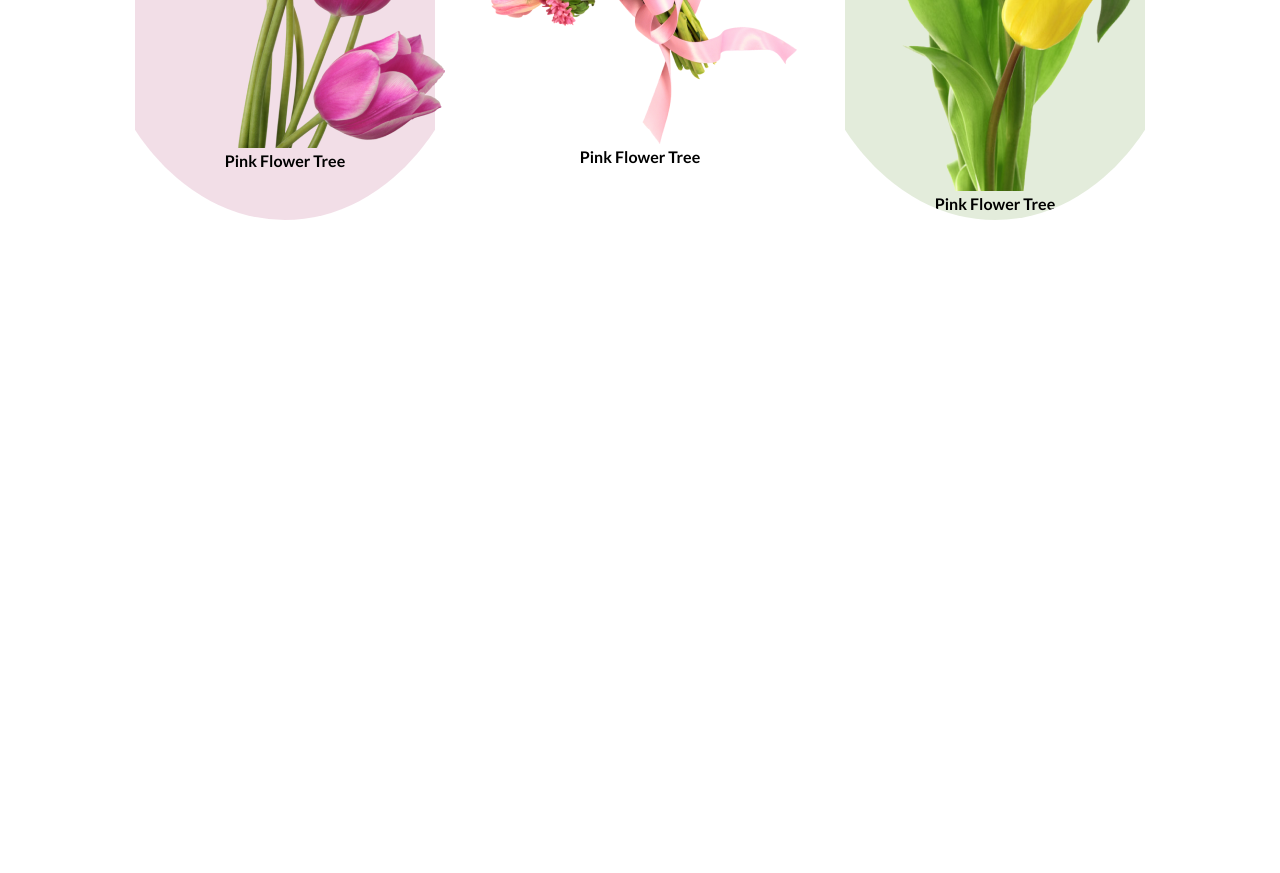
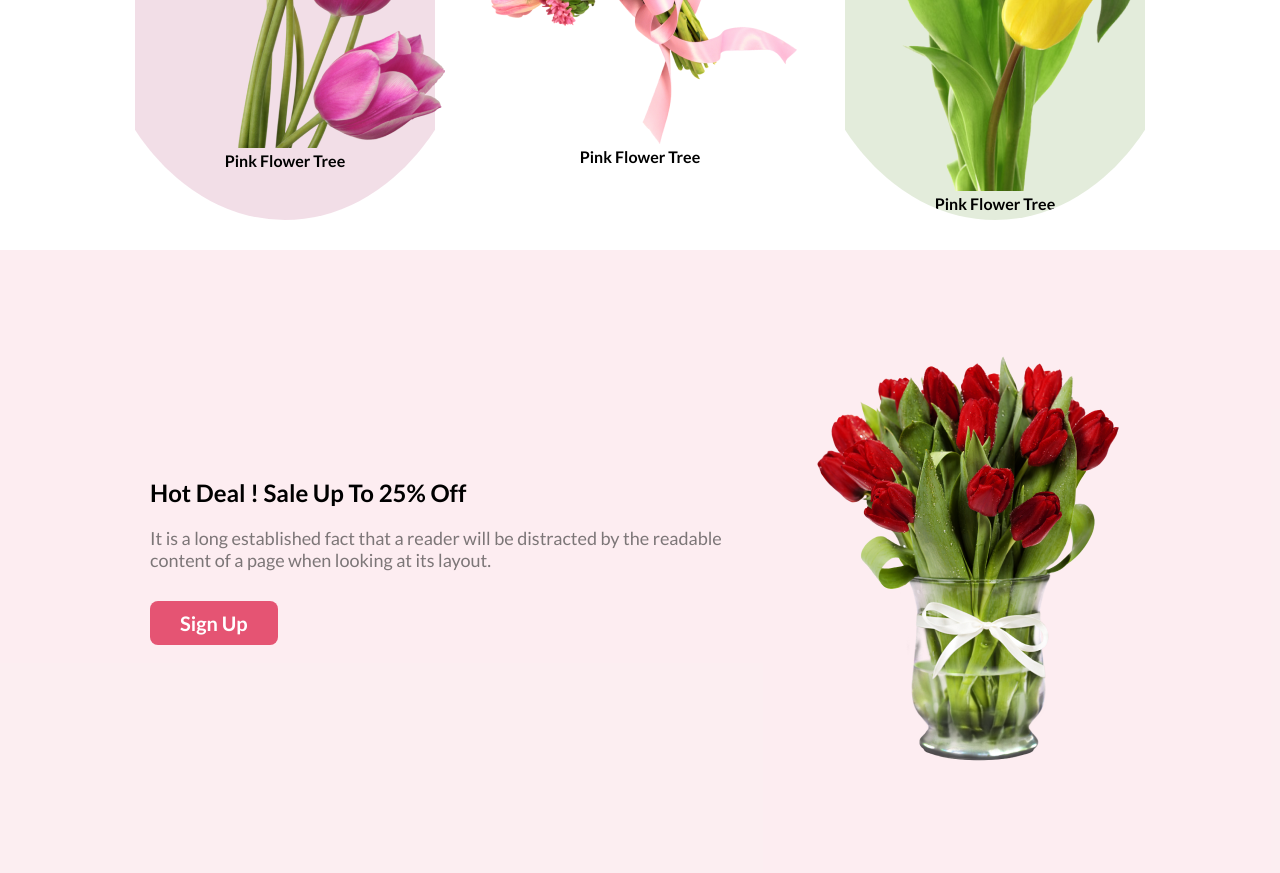
Before and after one commit to 13AH/assignment-1, a plain HTML site: page index.html in a window 1280 px wide. Shown: the part 1116-1989 px from the top of the page. Before the commit the page ends 1366 px from the top, so only its background shows below. Drawn offline with Linux system fonts and the light colour scheme.

Commit message:
hot deal section created

```diff
--- a/index.html
+++ b/index.html
@@ -47,6 +47,17 @@
                 </div>
             </div>
         </div>
+        <!-- Hot deal section starts -->
+        <div class="hot-deal-section">
+            <div class="hot-deal-content">
+                <h2>Hot Deal ! Sale Up To 25% Off</h2>
+                <p class="featured-text">It is a long established fact that a reader will be distracted by the readable<br> content of a page when looking at its layout.</p>
+                <button class="button-style">Sign Up</button>
+            </div>
+            <div class="hot-deal-image">
+                <img src="Flower Asset/pngwing 8.png" alt="">
+            </div>
+        </div>
     </main>
 </body>
 </html>
--- a/style.css
+++ b/style.css
@@ -81,3 +81,12 @@ padding-top: 20px;
     margin: 20px;
     clip-path: ellipse(65% 50% at 50% 50%);
 }
+/* Hot deal section styles */
+    .hot-deal-section{
+    display: flex;
+    justify-content: space-between;
+    padding: 100px 150px;
+    align-items: center;
+    background-color: #E554731A;
+    margin-top: 0px;
+}
```
